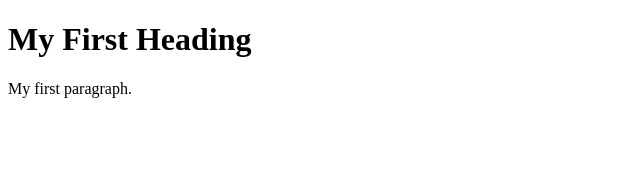
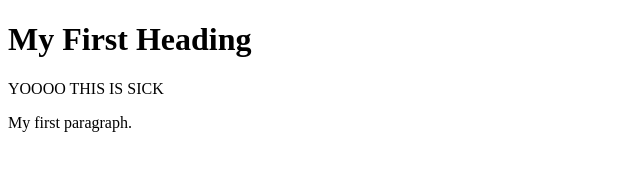
Before and after one commit to Gaz3r/Gaz3r.github.io, a plain HTML site: page index.html in a window 1280 px wide. Shown: the whole page, without its empty margins (0-640 px from the left). Drawn offline with Linux system fonts and the light colour scheme.

Commit message:
Update index.html

```diff
--- a/index.html
+++ b/index.html
@@ -3,6 +3,7 @@
 <body>
 
 <h1>My First Heading</h1>
+<p>YOOOO THIS IS SICK </p>
 <p>My first paragraph.</p>
 
 </body>
```
